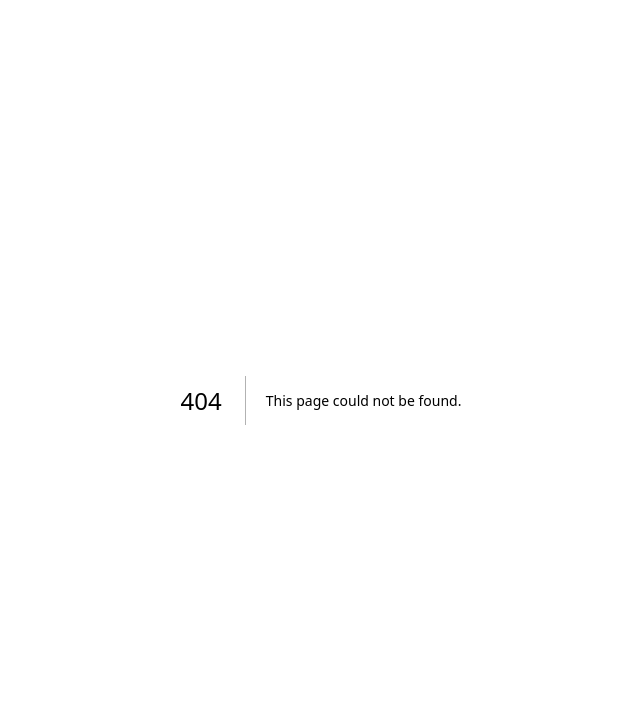
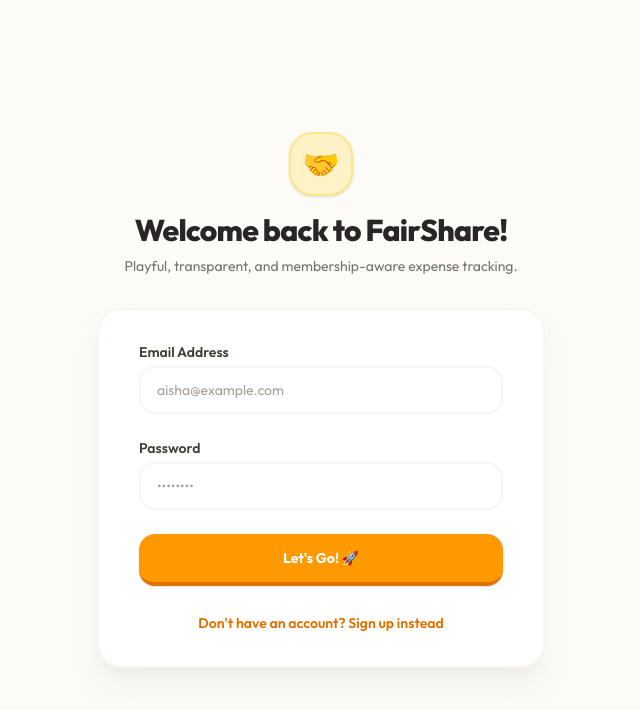
Before and after one commit to iteshxt/FairShare, a Next.js app: page /login in a window 1280 px wide. Before the commit this address had no page. Shown: the top 710 px of the page, without its empty margins (319-959 px from the left). Built offline with nearby package versions, Linux system fonts and the light colour scheme.

Commit message:
feat: add login and registration page UI component

```diff
--- /dev/null
+++ b/src/app/login/page.tsx
@@ -0,0 +1,172 @@
+"use" + " client";
+
+import React, { useState } from "react";
+import { signIn } from "next-auth/react";
+import { useRouter } from "next/navigation";
+
+export default function LoginPage() {
+  const [isLogin, setIsLogin] = useState(true);
+  const [email, setEmail] = useState("");
+  const [password, setPassword] = useState("");
+  const [name, setName] = useState("");
+  const [error, setError] = useState("");
+  const [loading, setLoading] = useState(false);
+  const router = useRouter();
+
+  const handleSubmit = async (e: React.FormEvent) => {
+    e.preventDefault();
+    setError("");
+    setLoading(true);
+
+    try {
+      if (isLogin) {
+        // Sign In
+        const result = await signIn("credentials", {
+          redirect: false,
+          email,
+          password,
+        });
+
+        if (result?.error) {
+          setError("Invalid email or password");
+        } else {
+          router.push("/");
+          router.refresh();
+        }
+      } else {
+        // Register
+        const res = await fetch("/api/auth/register", {
+          method: "POST",
+          headers: { "Content-Type": "application/json" },
+          body: JSON.stringify({ name, email, password }),
+        });
+
+        const data = await res.json();
+        if (!res.ok) {
+          setError(data.error || "Failed to register");
+        } else {
+          // Auto sign-in after registration
+          const result = await signIn("credentials", {
+            redirect: false,
+            email,
+            password,
+          });
+
+          if (result?.error) {
+            setError("Registration succeeded but sign-in failed. Please log in.");
+            setIsLogin(true);
+          } else {
+            router.push("/");
+            router.refresh();
+          }
+        }
+      }
+    } catch (err) {
+      setError("An unexpected error occurred. Please try again.");
+    } finally {
+      setLoading(false);
+    }
+  };
+
+  return (
+    <div className="flex-1 flex flex-col justify-center py-12 sm:px-6 lg:px-8 bg-[#FDFBF7]">
+      <div className="sm:mx-auto sm:w-full sm:max-w-md text-center">
+        <div className="inline-flex items-center justify-center w-16 h-16 rounded-3xl bg-amber-100 text-amber-600 font-bold text-3xl mb-4 shadow-sm border-2 border-amber-200">
+          🤝
+        </div>
+        <h2 className="text-3xl font-extrabold text-stone-800 tracking-tight">
+          {isLogin ? "Welcome back to FairShare!" : "Join FairShare today!"}
+        </h2>
+        <p className="mt-2 text-sm text-stone-500">
+          Playful, transparent, and membership-aware expense tracking.
+        </p>
+      </div>
+
+      <div className="mt-8 sm:mx-auto sm:w-full sm:max-w-md">
+        <div className="bg-white py-8 px-6 shadow-xl shadow-stone-200/50 rounded-3xl border-2 border-stone-100 sm:px-10">
+          <form className="space-y-6" onSubmit={handleSubmit}>
+            {error && (
+              <div className="p-3 rounded-2xl bg-rose-50 border border-rose-100 text-rose-600 text-sm font-medium">
+                ⚠️ {error}
+              </div>
+            )}
+
+            {!isLogin && (
+              <div>
+                <label className="block text-sm font-semibold text-stone-700">
+                  Your Name (Matches CSV names)
+                </label>
+                <div className="mt-1">
+                  <input
+                    type="text"
+                    required
+                    value={name}
+                    onChange={(e) => setName(e.target.value)}
+                    placeholder="e.g. Aisha"
+                    className="appearance-none block w-full px-4 py-3 border-2 border-stone-100 rounded-2xl placeholder-stone-400 text-stone-800 focus:outline-none focus:border-amber-400 transition-colors text-sm"
+                  />
+                </div>
+              </div>
+            )}
+
+            <div>
+              <label className="block text-sm font-semibold text-stone-700">
+                Email Address
+              </label>
+              <div className="mt-1">
+                <input
+                  type="email"
+                  required
+                  value={email}
+                  onChange={(e) => setEmail(e.target.value)}
+                  placeholder="aisha@example.com"
+                  className="appearance-none block w-full px-4 py-3 border-2 border-stone-100 rounded-2xl placeholder-stone-400 text-stone-800 focus:outline-none focus:border-amber-400 transition-colors text-sm"
+                />
+              </div>
+            </div>
+
+            <div>
+              <label className="block text-sm font-semibold text-stone-700">
+                Password
+              </label>
+              <div className="mt-1">
+                <input
+                  type="password"
+                  required
+                  value={password}
+                  onChange={(e) => setPassword(e.target.value)}
+                  placeholder="••••••••"
+                  className="appearance-none block w-full px-4 py-3 border-2 border-stone-100 rounded-2xl placeholder-stone-400 text-stone-800 focus:outline-none focus:border-amber-400 transition-colors text-sm"
+                />
+              </div>
+            </div>
+
+            <div>
+              <button
+                type="submit"
+                disabled={loading}
+                className="w-full flex justify-center py-3.5 px-4 border-b-4 border-amber-600 rounded-2xl shadow-sm text-sm font-bold text-white bg-amber-500 hover:bg-amber-400 active:border-b-0 active:translate-y-[4px] focus:outline-none focus:ring-0 disabled:opacity-50 transition-all cursor-pointer"
+              >
+                {loading ? "Please wait..." : isLogin ? "Let's Go! 🚀" : "Register & Start 🤝"}
+              </button>
+            </div>
+          </form>
+
+          <div className="mt-6 text-center">
+            <button
+              onClick={() => {
+                setIsLogin(!isLogin);
+                setError("");
+              }}
+              className="text-sm font-semibold text-amber-600 hover:text-amber-500 transition-colors cursor-pointer"
+            >
+              {isLogin
+                ? "Don't have an account? Sign up instead"
+                : "Already have an account? Sign in instead"}
+            </button>
+          </div>
+        </div>
+      </div>
+    </div>
+  );
+}
```
